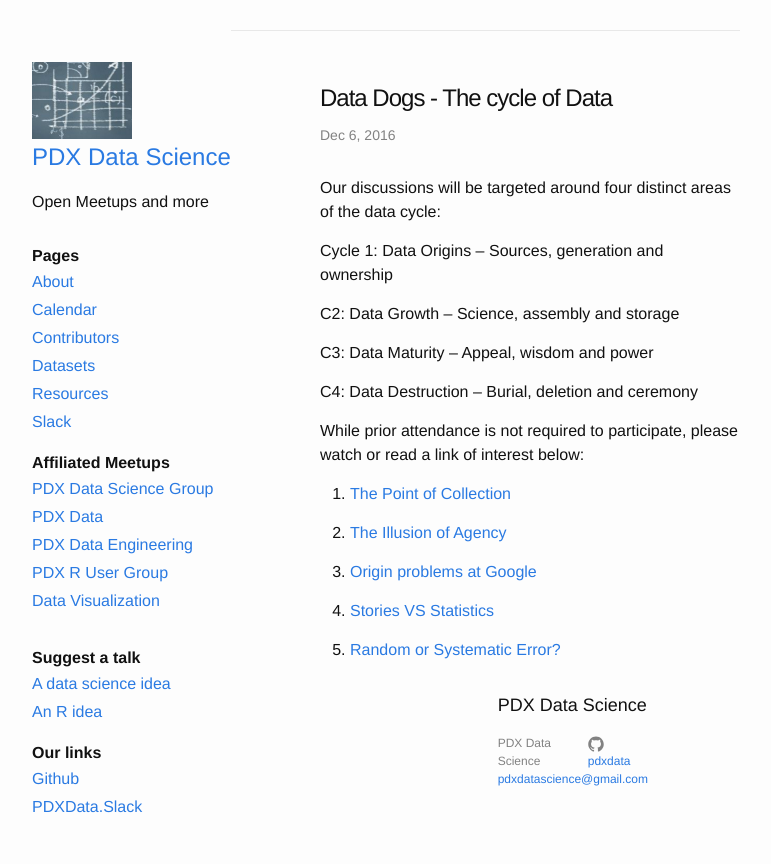
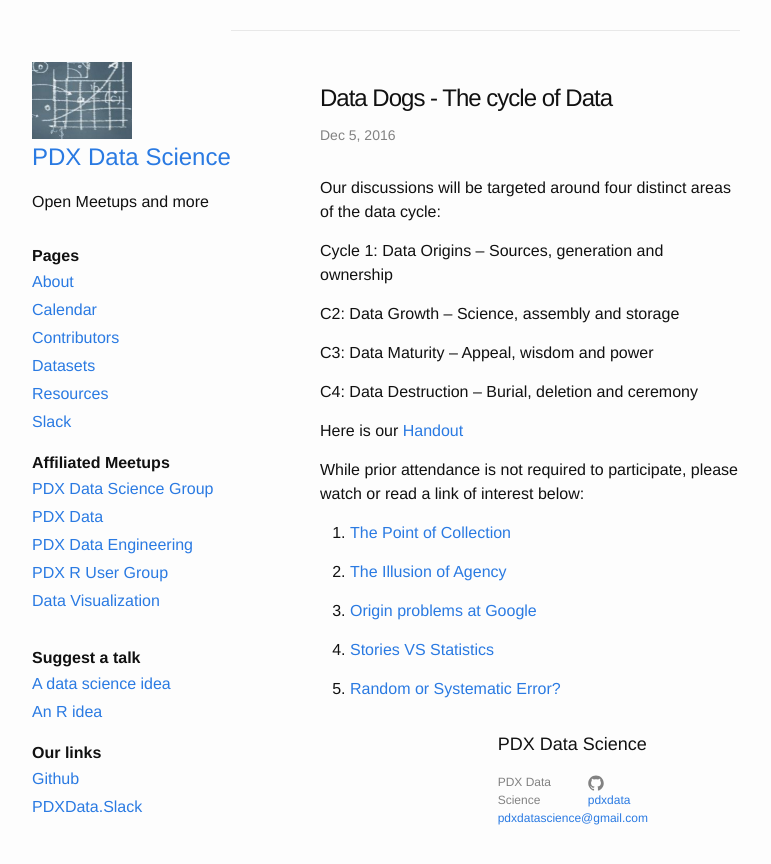
Before and after one commit to PdxData/pdxdata.github.io, a Jekyll site: the page built from _posts/2016-12-05-meetup.markdown, in a window 1280 px wide. Shown: the top 864 px of the page, without its empty margins (270-1041 px from the left). Built offline with Jekyll 4.4.1, drawn with Linux system fonts in a browser that asks for light colours; some of the changed lines change nothing that is shown.

Commit message:
update with corrected date and handout

```diff
--- a/_posts/2016-12-06-meetup.markdown
+++ b/_posts/2016-12-05-meetup.markdown
@@ -1,7 +1,7 @@
 ---
 layout: meetup
 title:  "Data Dogs - The cycle of Data"
-date:   2016-12-06
+date:   2016-12-05
 type: meetup
 meetup: https://www.meetup.com/Portland-Data-Science-Group/events/235869657/
 ---
@@ -16,6 +16,8 @@ C3: Data Maturity – Appeal, wisdom and power
 
 C4: Data Destruction – Burial, deletion and ceremony
 
+Here is our [Handout](handouts/DD-data-origins-2016-12-05.pdf)
+
 While prior attendance is not required to participate, please watch or read a link of interest below:
 
 1. [The Point of Collection](https://points.datasociety.net/the-point-of-collection-8ee44ad7c2fa#.5jwz38ry1)
```
Also changed, not shown: 1 other file.
